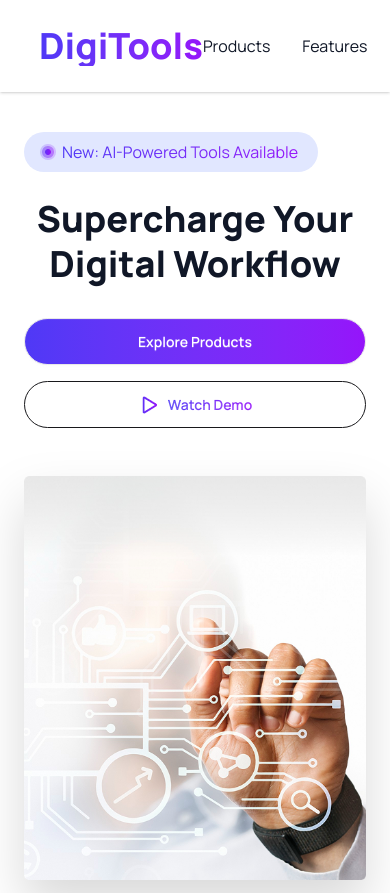
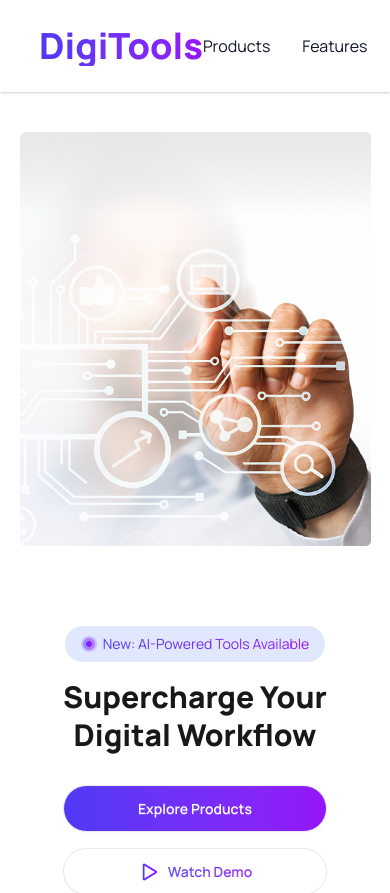
Before and after one commit to Abid-Hossain-Sifat/Assignment6-DigiTools-Platform, a React (Vite) app: page / in a window 390 px wide. Shown: the top 893 px of the page. Built offline with nearby package versions, Linux system fonts and the light colour scheme.

Commit message:
add all component at component folder & banner responsive fix

```diff
--- a/src/Banner.jsx
+++ /dev/null
@@ -1,40 +0,0 @@
-import React from 'react'
-import bannerImg from '/assets/banner.png'
-import TooltipImg from '/assets/Group 5.png'
-import playImg from '/assets/Play.png'
-
-const Banner = () => {
-  return (
-    <div className='py-10 md:py-20 px-6'>
-        <div className='flex flex-col md:flex-row justify-between items-center max-w-7xl mx-auto gap-12'>
-            <div className='w-full md:w-1/2 text-center md:text-left'>
-                <div className='flex gap-1.5 bg-[#E1E7FF] py-2 px-4 max-w-73.5 rounded-full'>
-                    <img className='w-4 h-4 my-auto' src={TooltipImg} alt="" />
-                    <p className='bg-linear-to-r from-[#4F39F6] to-[#9514FA] bg-clip-text text-transparent'>
-                        New: AI-Powered Tools Available
-                    </p>
-                </div>
-                <h1 className='text-4xl md:text-6xl lg:text-7xl font-extrabold mt-6 mb-8 leading-tight text-[#101727]'>
-                    Supercharge Your <br /> Digital Workflow
-                </h1>
-
-                <div className='flex flex-col sm:flex-row gap-4 justify-center md:justify-start'>
-                <button className='btn h-auto w-auto bg-linear-to-r from-[#4F39F6] to-[#9514FA] rounded-full text-white py-3 px-4 hover:shadow-sm'>
-                    <p>Explore Products</p>
-                </button>
-
-                <button className=" btn btn-outline h-auto w-auto flex items-center gap-2.5 rounded-full py-3 px-4">
-                    <img className='w-5 h-5' src={playImg} alt="" />
-                    <p className='bg-linear-to-r from-[#4F39F6] to-[#9514FA] bg-clip-text text-transparent'>Watch Demo</p>
-                </button>
-                </div>
-            </div>
-            <div className='w-full md:w-1/2'>
-                <img className='w-full h-auto object-contain drop-shadow-2xl' src={bannerImg} alt="" />
-            </div>
-        </div>
-    </div>
-  )
-}
-
-export default Banner
--- /dev/null
+++ b/src/Components/Banner.jsx
@@ -0,0 +1,51 @@
+import React from 'react'
+import bannerImg from '/assets/banner.png'
+import TooltipImg from '/assets/Group 5.png'
+import playImg from '/assets/Play.png'
+
+const Banner = () => {
+  return (
+    <div className='py-10 md:py-15'>
+      <div className='flex flex-col-reverse md:flex-row items-center justify-between max-w-[90%] md:max-w-[80%] mx-auto gap-10'>
+
+        {/* content  */}
+        <div className='py-10 md:py-31 text-center md:text-left'>
+
+          <div className='flex justify-center md:justify-start gap-1.5 bg-[#E1E7FF] py-2 px-4 max-w-fit rounded-full mx-auto md:mx-0'>
+            <img className='w-4 h-4 my-auto' src={TooltipImg} alt="" />
+            <p className='bg-gradient-to-r from-[#4F39F6] to-[#9514FA] bg-clip-text text-transparent text-sm md:text-base'>
+              New: AI-Powered Tools Available
+            </p>
+          </div>
+
+          <h1 className='text-3xl sm:text-4xl md:text-[72px] font-extrabold mt-4 mb-8 md:mb-17 leading-tight md:leading-21'>
+            Supercharge Your <br /> Digital Workflow
+          </h1>
+
+          <div className='flex flex-col sm:flex-row gap-4 justify-center md:justify-start'>
+
+            <button className='btn h-auto w-auto bg-gradient-to-r from-[#4F39F6] to-[#9514FA] rounded-full text-white py-3 px-4 hover:shadow-sm'>
+              <p>Explore Products</p>
+            </button>
+
+            <button className="btn h-auto w-auto relative flex items-center justify-center gap-2.5 rounded-full py-3 px-4 bg-white before:absolute before:inset-0 before:rounded-full before:p-px before:bg-gradient-to-r before:from-[#4F39F6] before:to-[#9514FA] before:-z-10">
+              <img className='w-5 h-5' src={playImg} alt="" />
+              <p className='bg-gradient-to-r from-[#4F39F6] to-[#9514FA] bg-clip-text text-transparent'>
+                Watch Demo
+              </p>
+            </button>
+
+          </div>
+        </div>
+
+        {/* img  */}
+        <div className='w-full md:w-auto'>
+          <img className='w-full max-w-md md:max-w-full mx-auto' src={bannerImg} alt="" />
+        </div>
+
+      </div>
+    </div>
+  )
+}
+
+export default Banner
--- a/src/Started.jsx
+++ b/src/Components/Started.jsx
@@ -1,7 +1,7 @@
 import React from 'react'
-import User from '../public/assets/user.png'
-import Package from '../public/assets/package.png'
-import Rocket from '../public/assets/rocket.png'
+import User from '/public/assets/user.png'
+import Package from '/public/assets/package.png'
+import Rocket from '/public/assets/rocket.png'
 
 const Started = () => {
   return (
```
Also changed, not shown: src/App.jsx (+8 -8 lines), src/Components/Footer.jsx (renamed from src/Footer.jsx), src/Components/Navbar.jsx (renamed from src/Navbar.jsx), src/Components/Statistics.jsx (renamed from src/Statistics.jsx), src/Components/Subscription.jsx (renamed from src/Subscription.jsx), src/Components/Tabs.jsx (renamed from src/Tabs.jsx), src/Components/Transform.jsx (renamed from src/Transform.jsx).
